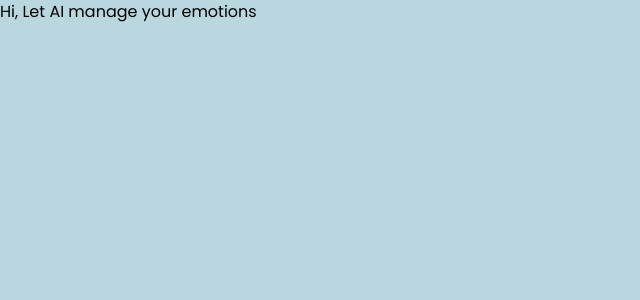
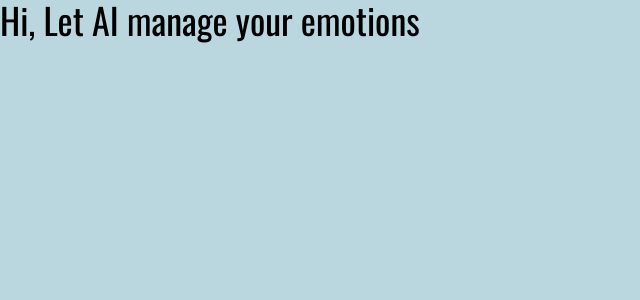
Before and after one commit to Varsha0802/Designverse-UCR-2025, a React (Vite) app: page / in a window 1280 px wide. Shown: the top 300 px of the page, without its empty margins (0-640 px from the left). Built offline with nearby package versions, Linux system fonts and the light colour scheme.

Commit message:
entered font

```diff
--- a/src/App.jsx
+++ b/src/App.jsx
@@ -3,7 +3,7 @@ import React from 'react'
 const App = () => {
   return (
     <div>
-      <h1>Hi, Let AI manage your emotions</h1>
+      <h1 className="text-4xl font-oswald">Hi, Let AI manage your emotions</h1>
     </div>
   )
 }
--- a/tailwind.config.js
+++ b/tailwind.config.js
@@ -4,6 +4,7 @@ export default {
   theme: {
     fontFamily: {
       sans: ["Poppins", "sans-serif"],
+      oswald: ["Oswald", "sans-serif"]
     },
     extend: {
       fontSize: {
```
